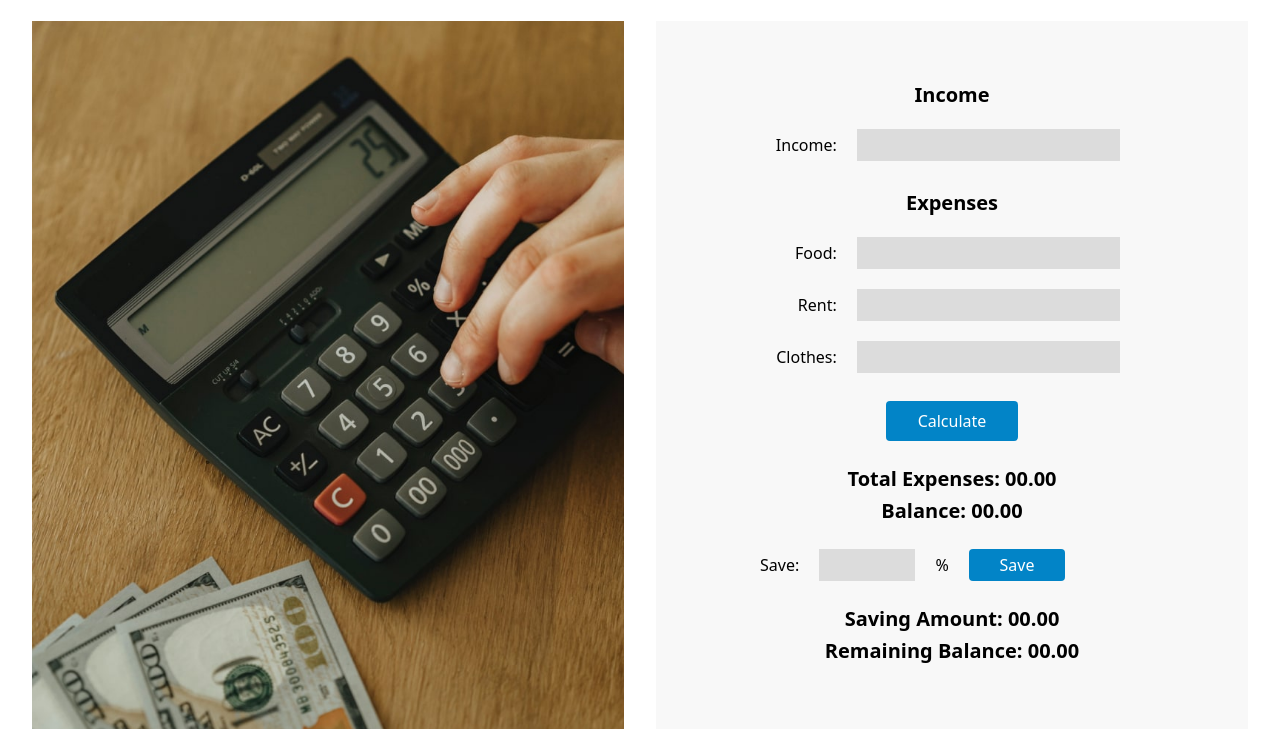
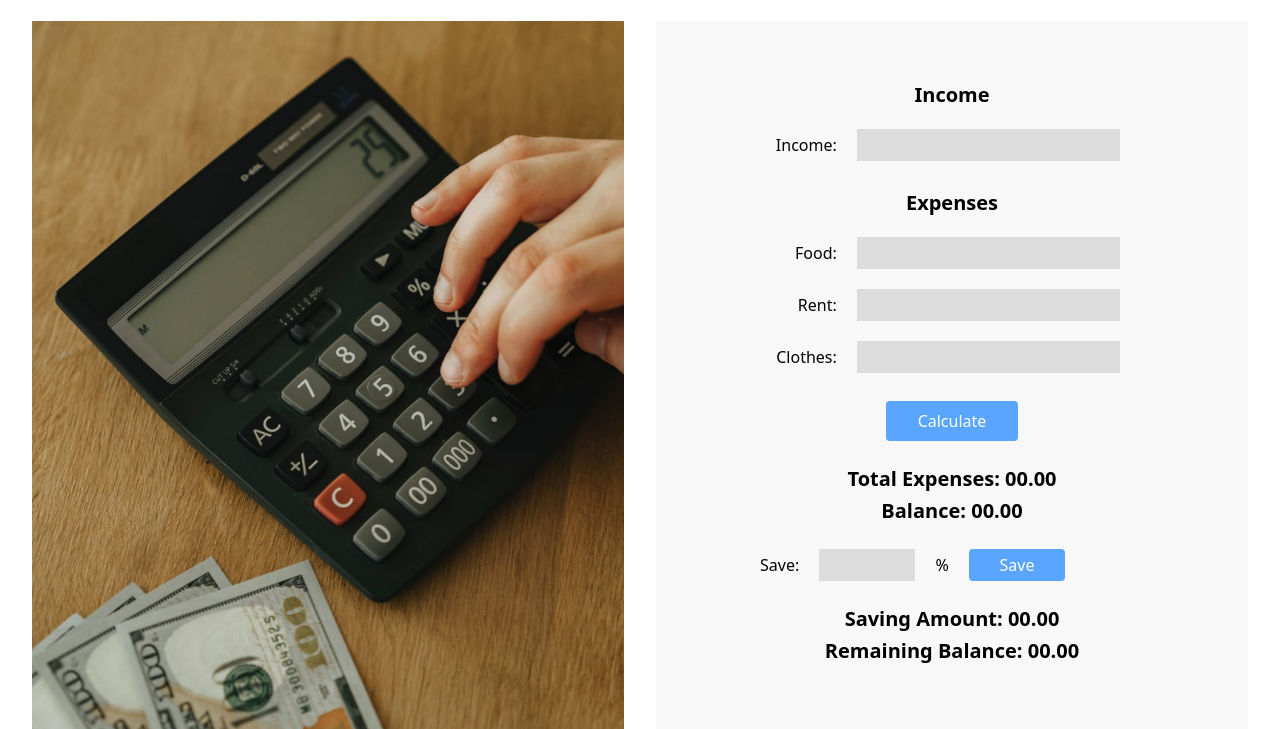
Before and after one commit to mdsaifullah-wd/money-controler, a plain HTML site: page index.html in a window 1280 px wide. Shown: the part 123-852 px from the top of the page. Drawn offline with nearby package versions, Linux system fonts and the light colour scheme.

Commit message:
change btn color

```diff
--- a/index.html
+++ b/index.html
@@ -24,6 +24,7 @@
               primary: "#31A5AC",
               light: "#f8f8f8",
               grey: "#dcdcdc",
+              btn: "#59A5FF",
             },
             fontFamily: {
               montserrat: ["Montserrat", "sans-serif"],
@@ -114,7 +115,7 @@
               <p id="error-field-one" class="text-red-600 text-center mb-6"></p>
               <!-- Calculate button -->
               <button
-                class="bg-sky-600 py-2 px-8 rounded text-white mx-auto block mb-6"
+                class="bg-btn py-2 px-8 rounded text-white mx-auto block mb-6"
                 id="calculate-button"
               >
                 Calculate
@@ -138,7 +139,7 @@
                 />
                 <span class="mx-1 sm:mx-4">%</span>
                 <button
-                  class="bg-sky-600 py-1 rounded text-white w-1/4"
+                  class="bg-btn py-1 rounded text-white w-1/4"
                   id="save-button"
                 >
                   Save
```
